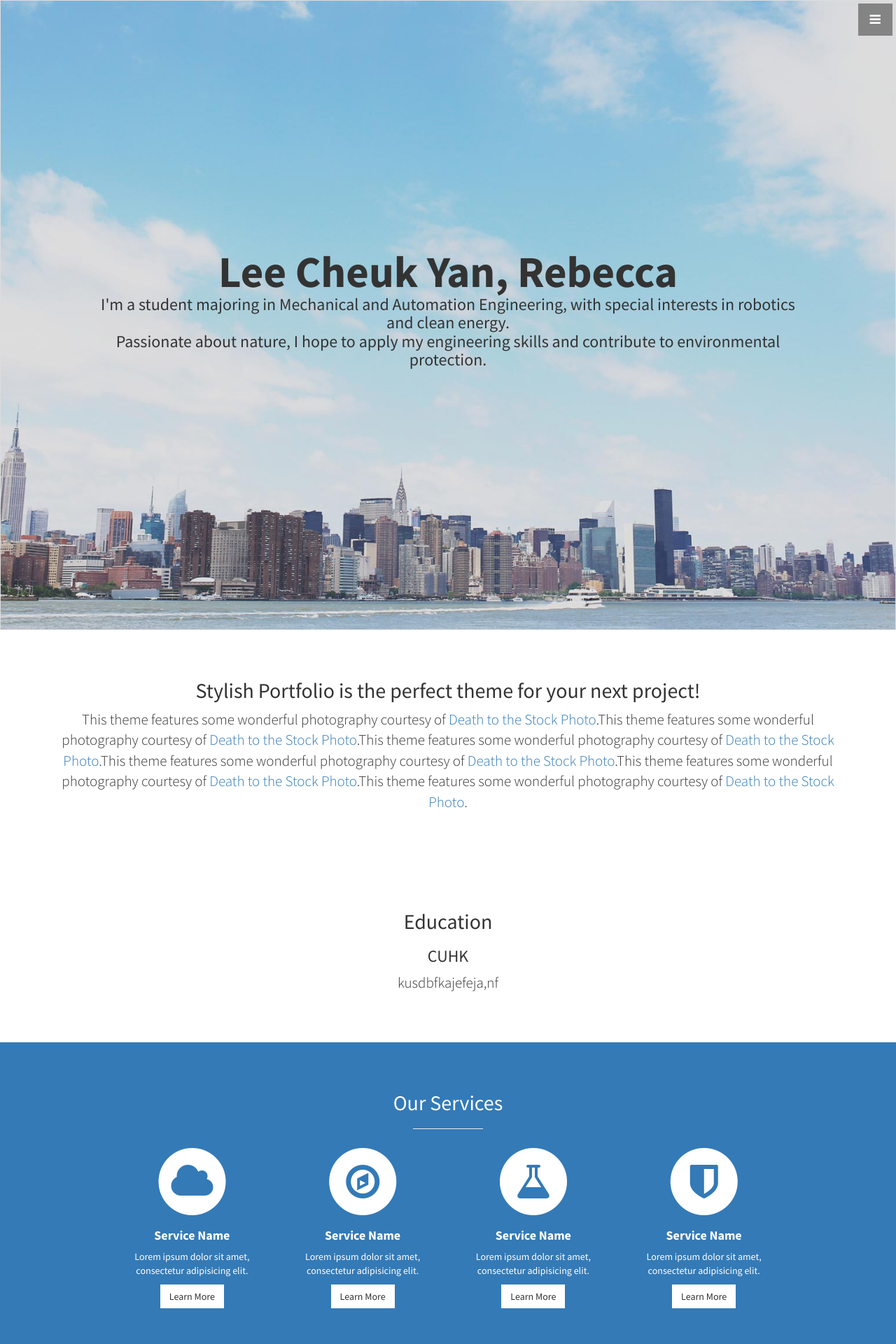
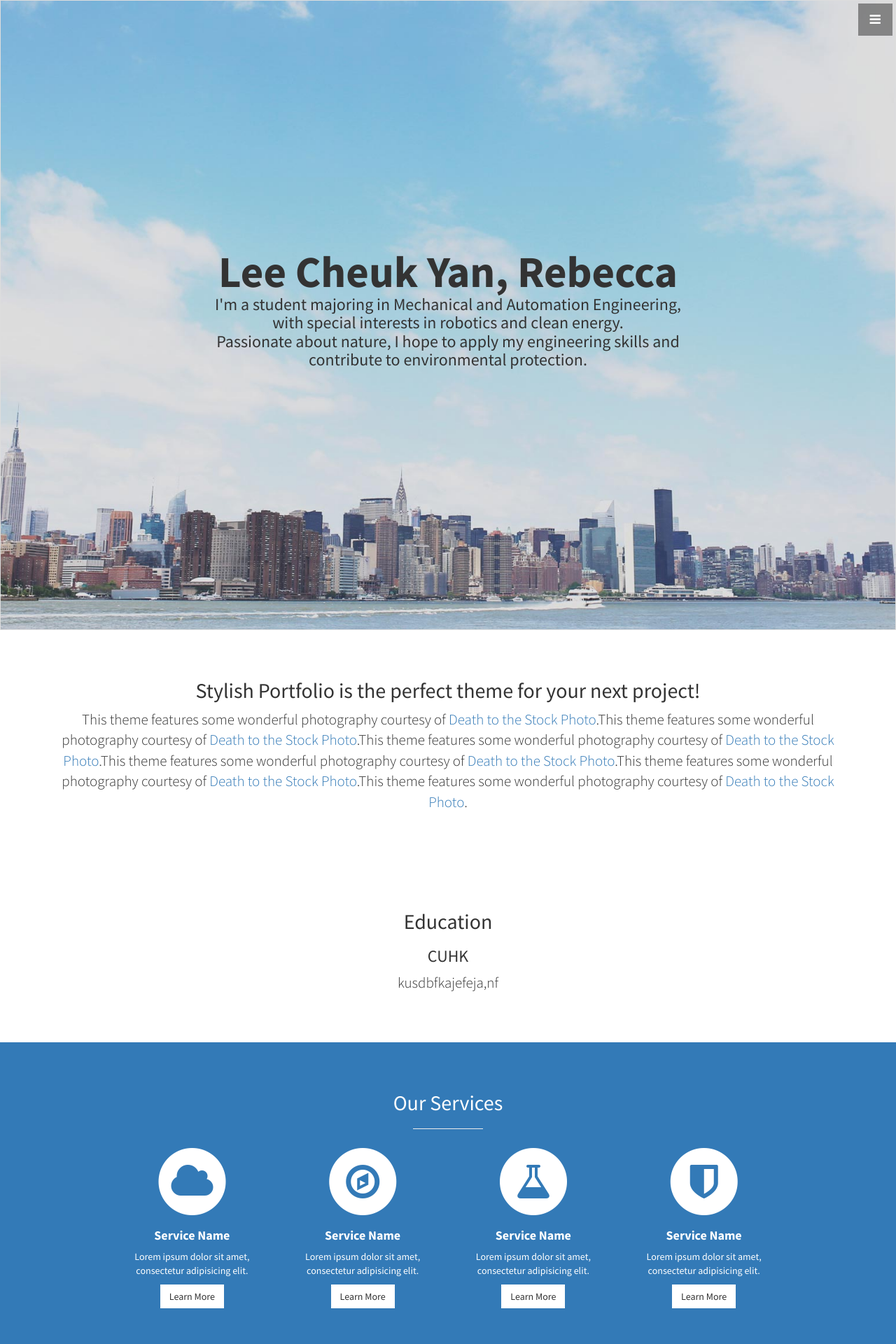
Before and after one commit to leelacceber/stylish-portfolio-jekyll-master, a Jekyll site: the page built from index.html, in a window 1280 px wide. Shown: the top 1920 px of the page at 70% size. Built offline with Jekyll 4.4.1, drawn with Linux system fonts in a browser that asks for light colours.

Commit message:
Update stylish-portfolio.css

```diff
--- a/css/stylish-portfolio.css
+++ b/css/stylish-portfolio.css
@@ -26,13 +26,14 @@ body {
 
 .text-vertical-center h1 {
     margin: 0;
-    padding: 0 10%;
+    padding: 0 5%;
     font-size: 4.5em;
     font-weight: 700;
 }
 
 .text-vertical-center h3 {
-    margin: 0 10%;
+    width: 700px;
+    margin: 0 auto;
     padding: 0;
 }
 
```
